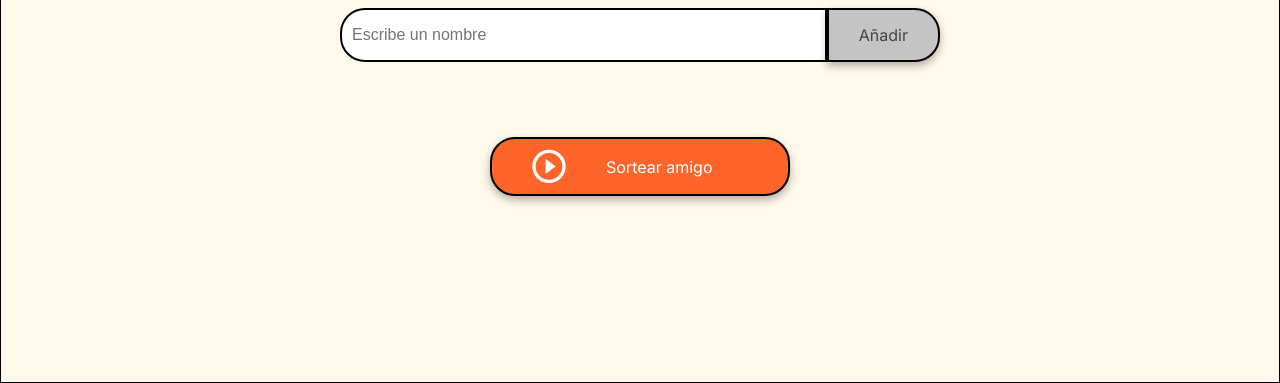
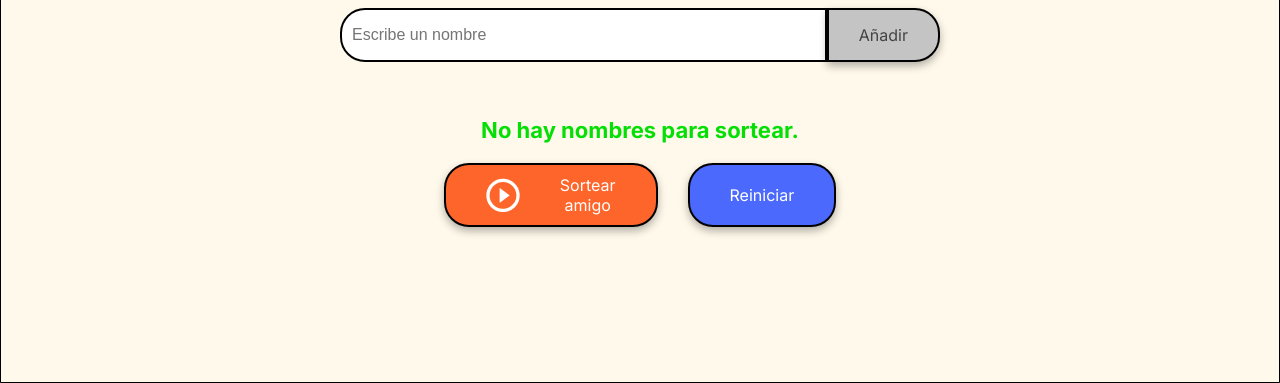
Before and after one commit to Antonio-Olivera/Challengue-Amigo-Secreto, a plain HTML site: page index.html in a window 1280 px wide. Both pictures are taken after a click on the button "Sortear amigo". Shown: the part 417-800 px from the top of the page. Drawn offline with Linux system fonts and the light colour scheme.

Commit message:
boton reinicio y otras funciones

```diff
--- a/app.js
+++ b/app.js
@@ -51,3 +51,36 @@ function agregarAmigo() {
   renderizarLista();
   limpiarCaja();
 }
+
+function sortearAmigo() {
+  const resultado = id("resultado");
+
+  if (listaamigos.length === 0) {
+    resultado.innerHTML = "<p>No hay nombres para sortear.</p>";
+    return;
+  }
+
+  const indice = Math.floor(Math.random() * listaamigos.length);
+  const amigoSecreto = listaamigos[indice];
+  resultado.innerHTML = `<p>${amigoSecreto}</p>`;
+}
+
+(function configurarAtajos() {
+  const input = id("amigo");
+  if (!input) return;
+
+  input.addEventListener("keydown", (e) => {
+    if (e.key === "Enter" && !e.ctrlKey) {
+      agregarAmigo();
+    } else if (e.key === "Enter" && e.ctrlKey) {
+      sortearAmigo();
+    }
+  });
+})();
+
+function reiniciar() {
+  listaamigos = [];
+  renderizarLista();
+  id("resultado").innerHTML = "<p></p>";
+  limpiarCaja();
+}
--- a/index.html
+++ b/index.html
@@ -32,6 +32,9 @@
                     <img src="play_circle_outline.png" alt="Ícono para sortear">
                     Sortear amigo
                 </button>
+                <button class="button-restart" onclick="reiniciar()" aria-label="Sortear amigo secreto">
+                    Reiniciar
+                </button>
             </div>
         </section>
     </main>
--- a/style.css
+++ b/style.css
@@ -6,6 +6,7 @@
     --color-button-hover: #e55720;
     --color-text: #444444;
     --color-white: #FFFFFF;
+    --color-button2: #4B69FD;
 }
 
 /* Estilos generales */
@@ -90,6 +91,8 @@ body {
 .button-container {
     width: 300px;
     justify-content: center;
+    display: flex;
+    gap: 30px;
 }
 
 /* Estilos de entrada de texto */
@@ -160,3 +163,17 @@ ul {
 .button-draw:hover {
     background-color: var(--color-button-hover);
 }
+
+.button-restart {
+    display: flex;
+    align-items: center;
+    width: 100%;
+    padding: 10px 40px;
+    color: var(--color-white);
+    background-color: var(--color-button2);
+    font-size: 16px;
+}
+
+.button-restart:hover {
+    background-color: var(--color-button-hover);
+}
```
